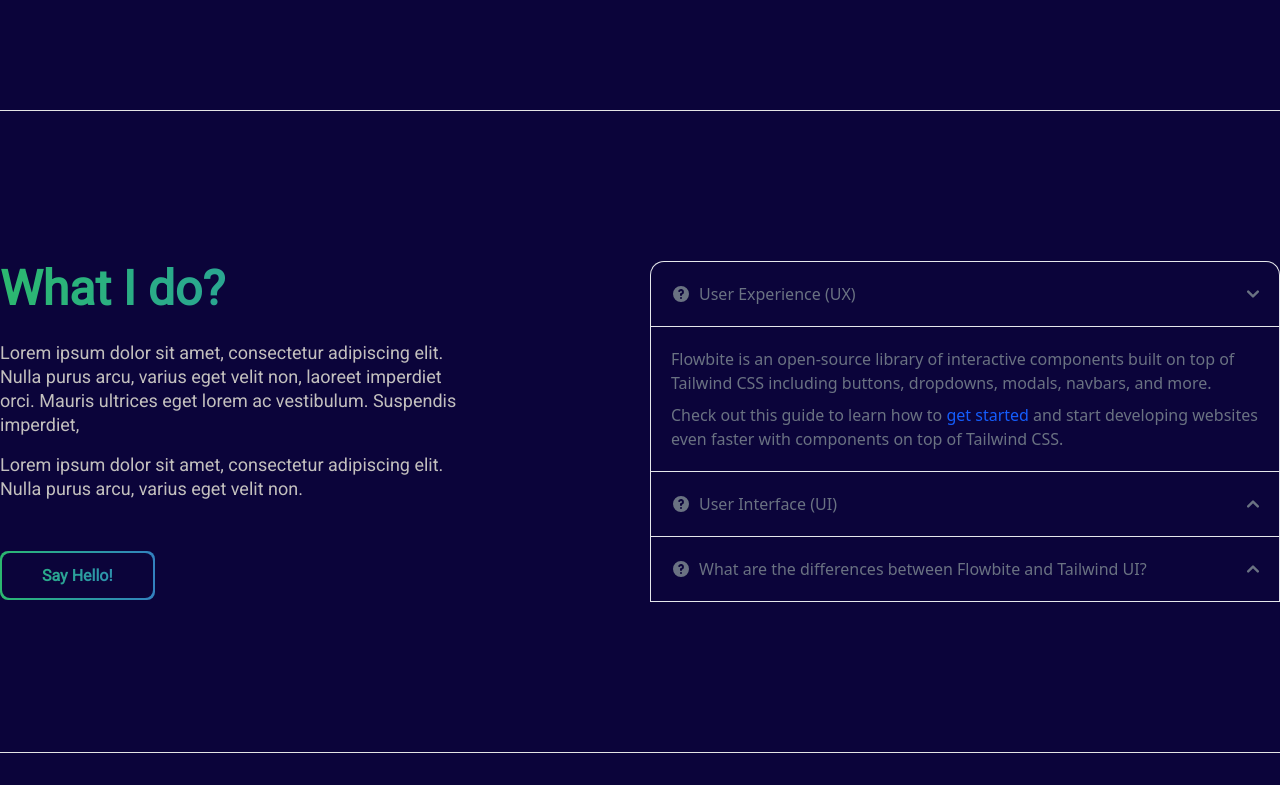
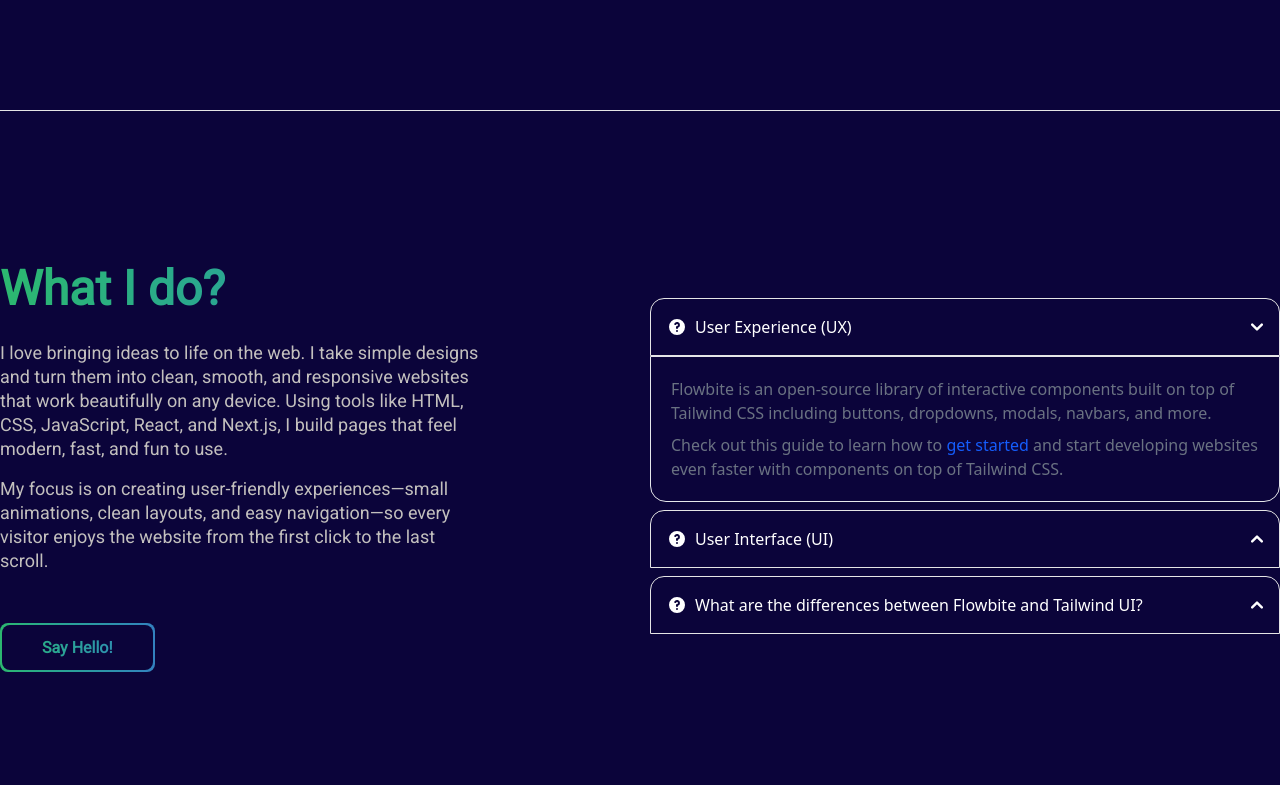
Before and after one commit to hamimsardardev/portfolio, a Next.js app: page / in a window 1280 px wide. Shown: the part 5575-6360 px from the top of the page. Built offline with nearby package versions, Linux system fonts and the light colour scheme.

Commit message:
accordian done

```diff
--- a/src/app/components/doPart.tsx
+++ b/src/app/components/doPart.tsx
@@ -2,18 +2,17 @@ import React, { useState } from "react";
 import { motion } from "framer-motion";
 
 const DoPart = () => {
-
-  const [openItem, setOpenItem] = useState(1); // 1 মানে প্রথমটা ডিফল্ট ওপেন (তোমার কোডে ছিল)
+  const [openItem, setOpenItem] = useState(1);
 
   const toggleItem = (id: number) => {
-    setOpenItem(openItem === id ? 0 : id); // একই আইটেমে ক্লিক করলে বন্ধ, অন্যটায় ক্লিক করলে ওপেন
+    setOpenItem(openItem === id ? 0 : id);
   };
 
   return (
     <>
       <section>
         <div className="container overflow-hidden">
-          <div className="grid grid-cols-1  md:grid-cols-1 lg:grid-cols-2 gap-4 md:gap-3 lg:gap-5 py-[80px] md:py-[100px] lg:py-[150px] border-b-1 border-seconerycolor">
+          <div className="grid grid-cols-1 md:grid-cols-1 lg:grid-cols-2 gap-4 md:gap-3 lg:gap-5 justify-center items-center py-[80px] md:py-[100px] lg:py-[150px] border-b-1 border-seconerycolor">
             <motion.div
               initial={{ opacity: 0, y: 80, filter: "blur(8px)" }}
               whileInView={{ opacity: 1, y: 0, filter: "blur(0px)" }}
@@ -40,12 +39,9 @@ const DoPart = () => {
                 transition={{ duration: 0.8, delay: 0.3 }}
                 className="font-roboto text-[14px] md:text-[16px] lg:text-[18px] font-normal leading-4 md:leading-[20px] lg:leading-[24px] text-primarytwo w-auto md:mx-auto lg:mx-0 md:w-[480px] lg:[w-500px]"
               >
-                Lorem ipsum dolor sit amet, consectetur adipiscing elit. Nulla
-                purus arcu, varius eget velit non, laoreet imperdiet orci.
-                Mauris ultrices eget lorem ac vestibulum. Suspendis imperdiet,
+                I love bringing ideas to life on the web. I take simple designs and turn them into clean, smooth, and responsive websites that work beautifully on any device. Using tools like HTML, CSS, JavaScript, React, and Next.js, I build pages that feel modern, fast, and fun to use.
                 <span className="block font-roboto text-[14px] md:text-[16px] lg:text-[18px] mt-4 font-normal leading-4 md:leading-[20px] lg:leading-[24px] text-primarytwo w-auto">
-                  Lorem ipsum dolor sit amet, consectetur adipiscing elit. Nulla
-                  purus arcu, varius eget velit non.
+                  My focus is on creating user-friendly experiences—small animations, clean layouts, and easy navigation—so every visitor enjoys the website from the first click to the last scroll.
                 </span>
               </motion.p>
               <div className="mt-[30px] md:mt-[36px] lg:mt-[50px]">
@@ -75,11 +71,12 @@ const DoPart = () => {
             >
               <div id="accordion-open" data-accordion="open">
                 {/* Item 1 - User Experience (UX) */}
+                <div className="mb-2">
                   <h2 id="accordion-open-heading-1">
                     <button
                       type="button"
                       onClick={() => toggleItem(1)}
-                    className="flex items-center justify-between w-full p-5 font-medium rtl:text-right text-gray-500 border border-b-0 border-gray-200 rounded-t-xl focus:ring-4 focus:ring-gray-200 dark:focus:ring-gray-800 dark:border-gray-700 dark:text-gray-400 hover:bg-gray-100 dark:hover:bg-gray-800 gap-3"
+                      className="flex items-center justify-between w-full p-4 font-medium text-right border text-primarytwocolor  rounded-t-xl hover:bg-primary hover:text-secondary-foreground dark:focus:ring-gray-800 dark:border-gray-700 dark:text-gray-400  dark:hover:bg-gray-800 gap-3"
                       data-accordion-target="#accordion-open-body-1"
                       aria-expanded={openItem === 1}
                       aria-controls="accordion-open-body-1"
@@ -124,11 +121,11 @@ const DoPart = () => {
                     className={openItem === 1 ? "block" : "hidden"}
                     aria-labelledby="accordion-open-heading-1"
                   >
-                  <div className="p-5 border border-b-0 border-gray-200 dark:border-gray-700 dark:bg-gray-900">
+                    <div className="p-5 mb-2 border rounded-b-2xl border-gray-200 dark:border-gray-700 dark:bg-gray-900">
                       <p className="mb-2 text-gray-500 dark:text-gray-400">
                         Flowbite is an open-source library of interactive
-                      components built on top of Tailwind CSS including buttons,
-                      dropdowns, modals, navbars, and more.
+                        components built on top of Tailwind CSS including
+                        buttons, dropdowns, modals, navbars, and more.
                       </p>
                       <p className="text-gray-500 dark:text-gray-400">
                         Check out this guide to learn how to{" "}
@@ -138,18 +135,19 @@ const DoPart = () => {
                         >
                           get started
                         </a>{" "}
-                      and start developing websites even faster with components
-                      on top of Tailwind CSS.
+                        and start developing websites even faster with
+                        components on top of Tailwind CSS.
                       </p>
                     </div>
                   </div>
+                </div>
 
-                {/* Item 2 - User Interface (UI) */}
+                <div className="mb-2">
                   <h2 id="accordion-open-heading-2">
                     <button
                       type="button"
                       onClick={() => toggleItem(2)}
-                    className="flex items-center justify-between w-full p-5 font-medium rtl:text-right text-gray-500 border border-b-0 border-gray-200 focus:ring-4 focus:ring-gray-200 dark:focus:ring-gray-800 dark:border-gray-700 dark:text-gray-400 hover:bg-gray-100 dark:hover:bg-gray-800 gap-3"
+                      className="flex items-center justify-between w-full p-4 font-medium text-right border text-primarytwocolor   rounded-t-xl hover:bg-primary hover:text-secondary-foreground dark:focus:ring-gray-800 dark:border-gray-700 dark:text-gray-400  dark:hover:bg-gray-800 gap-3"
                       data-accordion-target="#accordion-open-body-2"
                       aria-expanded={openItem === 2}
                       aria-controls="accordion-open-body-2"
@@ -194,11 +192,11 @@ const DoPart = () => {
                     className={openItem === 2 ? "block" : "hidden"}
                     aria-labelledby="accordion-open-heading-2"
                   >
-                  <div className="p-5 border border-b-0 border-gray-200 dark:border-gray-700">
+                    <div className="p-5 mb-2 border rounded-b-2xl border-gray-200 dark:border-gray-700">
                       <p className="mb-2 text-gray-500 dark:text-gray-400">
                         Flowbite is first conceptualized and designed using the
-                      Figma software so everything you see in the library has a
-                      design equivalent in our Figma file.
+                        Figma software so everything you see in the library has
+                        a design equivalent in our Figma file.
                       </p>
                       <p className="text-gray-500 dark:text-gray-400">
                         Check out the{" "}
@@ -213,13 +211,14 @@ const DoPart = () => {
                       </p>
                     </div>
                   </div>
+                </div>
 
                 {/* Item 3 */}
                 <h2 id="accordion-open-heading-3">
                   <button
                     type="button"
                     onClick={() => toggleItem(3)}
-                    className="flex items-center justify-between w-full p-5 font-medium rtl:text-right text-gray-500 border border-gray-200 focus:ring-4 focus:ring-gray-200 dark:focus:ring-gray-800 dark:border-gray-700 dark:text-gray-400 hover:bg-gray-100 dark:hover:bg-gray-800 gap-3"
+                    className="flex items-center justify-between w-full p-4 font-medium text-right border text-primarytwocolor  rounded-t-xl hover:bg-primary hover:text-secondary-foreground dark:focus:ring-gray-800 dark:border-gray-700 dark:text-gray-400  dark:hover:bg-gray-800 gap-3"
                     data-accordion-target="#accordion-open-body-3"
                     aria-expanded={openItem === 3}
                     aria-controls="accordion-open-body-3"
@@ -264,7 +263,7 @@ const DoPart = () => {
                   className={openItem === 3 ? "block" : "hidden"}
                   aria-labelledby="accordion-open-heading-3"
                 >
-                  <div className="p-5 border border-t-0 border-gray-200 dark:border-gray-700">
+                  <div className="p-5 mb-2 border rounded-b-2xl border-gray-200 dark:border-gray-700">
                     <p className="mb-2 text-gray-500 dark:text-gray-400">
                       The main difference is that the core components from
                       Flowbite are open source under the MIT license, whereas
```
Lines whose indentation alone changed are shown as unchanged.
